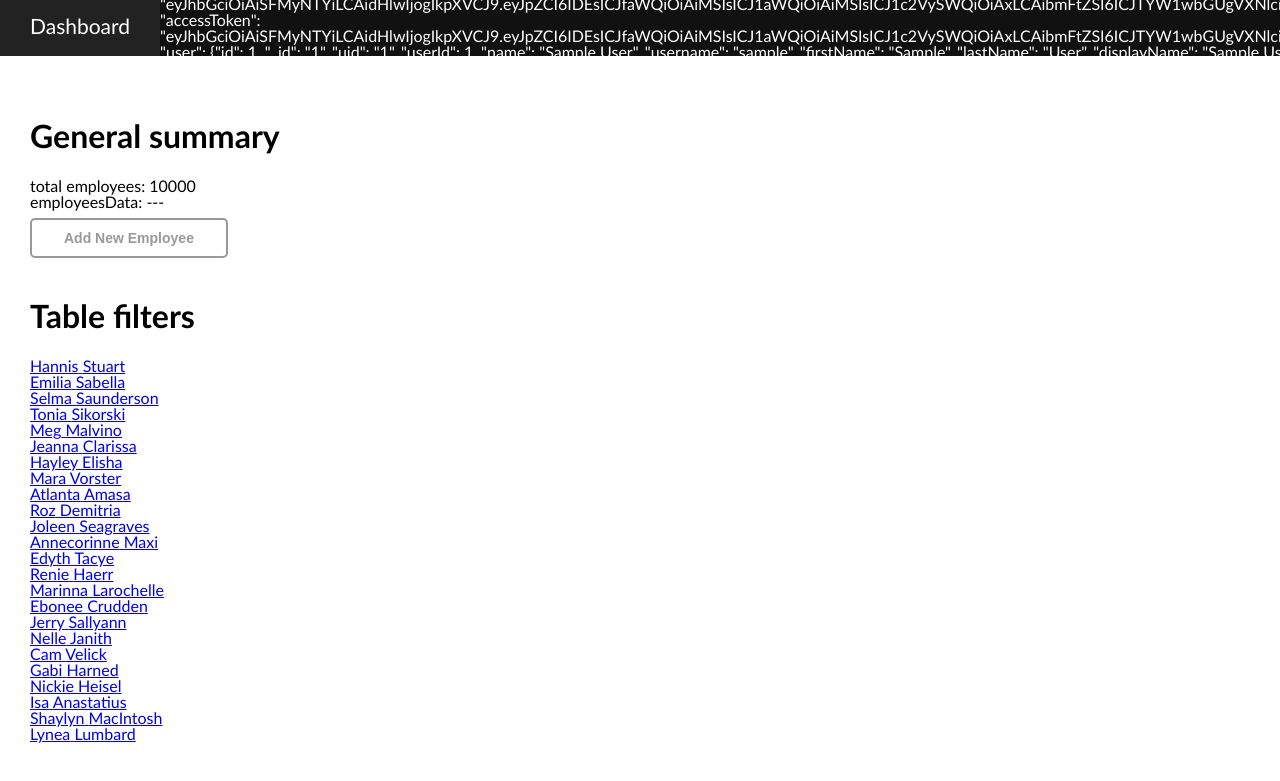
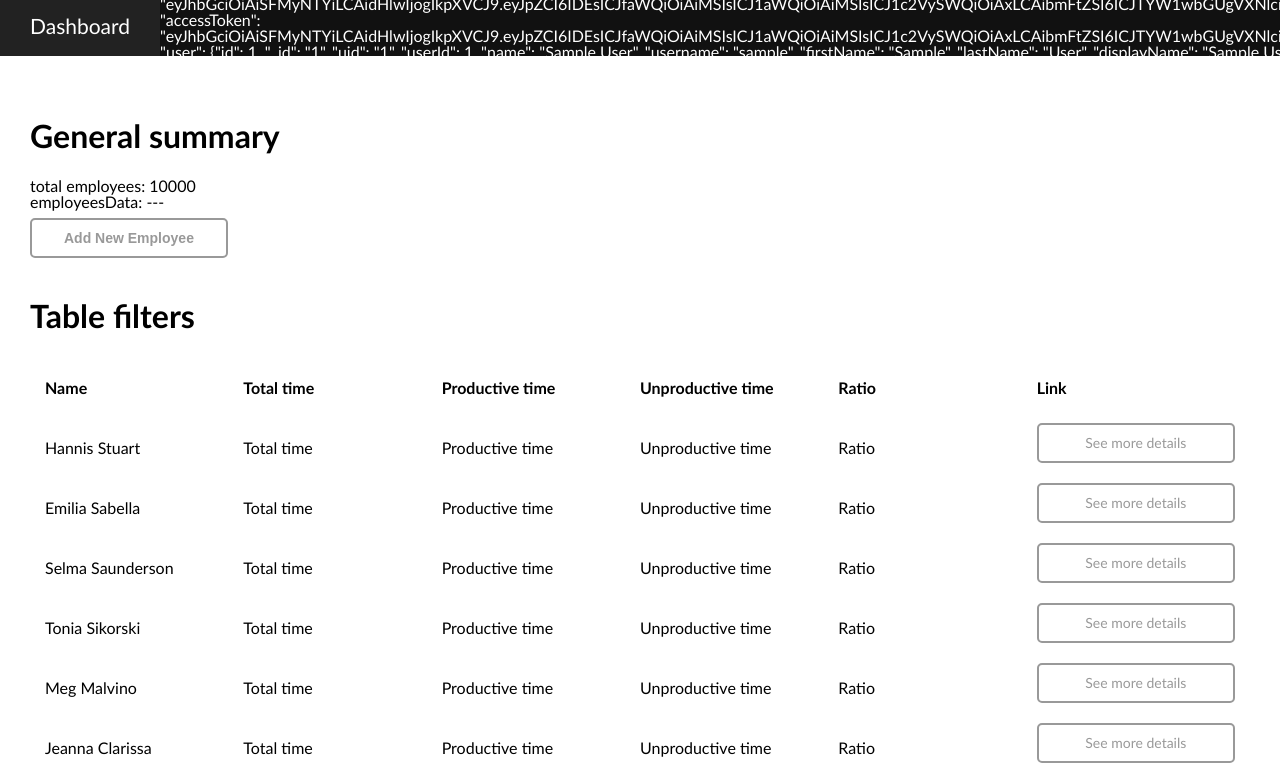
Before and after one commit to kazartsevalex/dashboard, a React (Create React App) app: page /dashboard in a window 1280 px wide. Shown: the top 781 px of the page. Built offline with nearby package versions, Linux system fonts and the light colour scheme; sample sign-in values are in the browser's storage.

Commit message:
nicer employees list

```diff
--- a/src/containers/Dashboard.js
+++ b/src/containers/Dashboard.js
@@ -1,6 +1,5 @@
 import React, { useEffect, useState } from 'react';
 import { useDispatch, useSelector } from 'react-redux';
-import { Link } from 'react-router-dom';
 import styled from 'styled-components';
 
 import Page from '../elements/Page';
@@ -8,6 +7,7 @@ import Main from '../elements/Main';
 import H1 from '../elements/H1';
 import { getEmployees } from '../store/actions/index';
 import CreateEmployee from './Dashboard/CreateEmployee';
+import EmployeesList from './Dashboard/EmployeesList';
 
 const Dashboard = () => {
   const dispatch = useDispatch();
@@ -18,22 +18,6 @@ const Dashboard = () => {
     console.log('getting employees')
     dispatch(getEmployees(page));
   }, [dispatch, page]);
-
-  const drawEmployees = () => {
-    const emps = [];
-
-    paginatedEmployees.forEach(employee => {
-      emps.push(
-        <div key={employee.id}>
-          <Link to={`/employee/${employee.id}`}>
-            {employee.firstname} {employee.lastname}
-          </Link>
-        </div>
-      );
-    })
-
-    return emps;
-  }
 
   return (
     <Page>
@@ -48,7 +32,7 @@ const Dashboard = () => {
           <H1>Table filters</H1>
         </section>
         <section>
-          {drawEmployees()}
+          <EmployeesList employees={paginatedEmployees} />
         </section>
       </Main>
     </Page>
--- /dev/null
+++ b/src/containers/Dashboard/EmployeesList.js
@@ -0,0 +1,25 @@
+import React from 'react';
+
+import EmployeesListItem from './EmployeesListItem';
+import TableRow from '../../elements/TableRow';
+
+const EmployeesList = ({ employees }) => {
+  const emps = [
+    <TableRow key={`table_head_${employees.length}`} type="head">
+      <div><strong>Name</strong></div>
+      <div><strong>Total time</strong></div>
+      <div><strong>Productive time</strong></div>
+      <div><strong>Unproductive time</strong></div>
+      <div><strong>Ratio</strong></div>
+      <div><strong>Link</strong></div>
+    </TableRow>
+  ];
+
+  employees.forEach(emp => {
+    emps.push(<EmployeesListItem key={emp.id} employee={emp} />);
+  });
+
+  return emps;
+}
+
+export default EmployeesList;
--- /dev/null
+++ b/src/containers/Dashboard/EmployeesListItem.js
@@ -0,0 +1,45 @@
+import React from 'react';
+import styled from 'styled-components';
+import { Link } from 'react-router-dom';
+
+import TableRow from '../../elements/TableRow';
+
+const SeeMoreLink = styled(Link)`
+  display: block;
+  font-size: 14px;
+  text-decoration: none;
+  background-color: #fff;
+  border: 2px solid #999;
+  color: #999;
+  padding: 8px 32px;
+  border-radius: 5px;
+  box-sizing: border-box;
+  height: 40px;
+  display: flex;
+  flex-flow: row wrap;
+  align-items: center;
+  justify-content: center;
+  transition: all 0.25s;
+  &:hover {
+    color: #fff;
+    background-color: #999;
+    text-decoration: none;
+  }
+`;
+
+const EmployeesListItem = ({ employee }) => {
+  return (
+    <TableRow>
+      <div>{employee.firstname} {employee.lastname}</div>
+      <div>Total time</div>
+      <div>Productive time</div>
+      <div>Unproductive time</div>
+      <div>Ratio</div>
+      <SeeMoreLink to={`/employee/${employee.id}`}>
+        See more details
+      </SeeMoreLink>
+    </TableRow>
+  );
+}
+
+export default EmployeesListItem;
--- a/src/containers/EmployeePage.js
+++ b/src/containers/EmployeePage.js
@@ -15,7 +15,7 @@ const EmployeePage = (props) => {
   useEffect(() => {
     console.log('getting employee by id')
     dispatch(getEmployeeById(id));
-  }, [dispatch]);
+  }, [dispatch, id]);
 
   const title = employee ? `${employee.firstname} ${employee.lastname}` : 'Employee Page';
   const showError = error ? <FormError>{error}</FormError> : null;
--- /dev/null
+++ b/src/elements/TableRow.js
@@ -0,0 +1,20 @@
+import styled from 'styled-components';
+
+const TableRow = styled.div`
+  display: grid;
+  grid-template-columns: repeat(6, 1fr);
+  padding: 5px 15px;
+  box-sizing: border-box;
+  min-height: 60px;
+  &:hover {
+    background-color: #eee;
+  }
+  & > div {
+    display: flex;
+    flex-flow: row wrap;
+    justify-content: flex-start;
+    align-items: center;
+  }
+`;
+
+export default TableRow;
```
